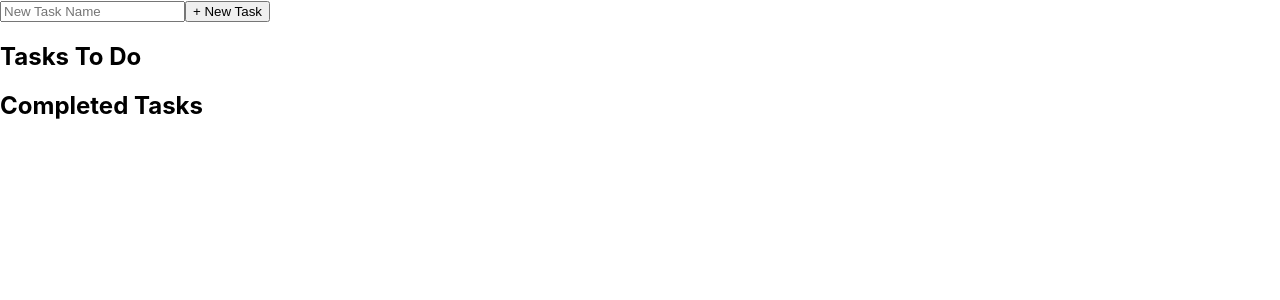
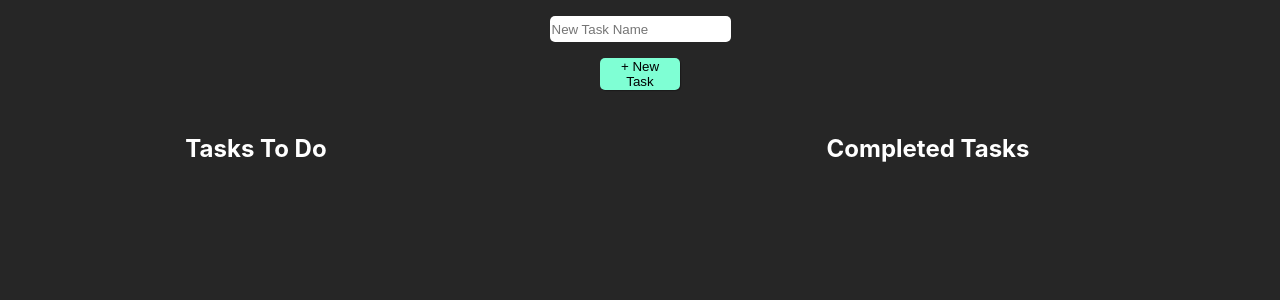
Before and after one commit to eduardofernandes2103/ToDoList_Esparta, a React (Create React App) app: page / in a window 1280 px wide. Shown: the top 300 px of the page. Built offline with nearby package versions, Linux system fonts and the light colour scheme.

Commit message:
style: create page and card Style

```diff
--- a/src/App.js
+++ b/src/App.js
@@ -1,6 +1,7 @@
 import { useState } from 'react';
 import Card from './components/Card'
-import './App.css';
+import { Container } from './styles'
+
 
 function App() {
   const [ addTask, setAddTask ] = useState("");
@@ -18,7 +19,7 @@ function App() {
   }
 
   const handleUncompleteTask = (task) => {
-    const newElement = tasks.filter((element) => element !== task)
+    const newElement = completedTask.filter((element) => element !== task)
     setCompletedTask(newElement);
     setTasks([...tasks, task])
   }
@@ -29,22 +30,22 @@ function App() {
   }
 
   const handleRemoveCompleted = (task) => {
-    const newElement = tasks.filter((element) => element !== task)
+    const newElement = completedTask.filter((element) => element !== task)
     setCompletedTask(newElement);
   }
 
   return (
-    <div>
+    <Container>
 
-      <div className="addTaskplace">
       <input
               placeholder="New Task Name"
               value={addTask}
               onChange={(e) => setAddTask(e.target.value) }
       />
       <button onClick={() => handleAddTask()}>+ New Task</button>
-      </div>
 
+
+      <div className="lists">
         <div className="taskToDo">
           <h2>Tasks To Do</h2>
           {
@@ -72,8 +73,9 @@ function App() {
               />
             ))}
         </div>
+      </div>
 
-    </div>
+    </Container>
   );
 }
 
--- a/src/components/Card/index.jsx
+++ b/src/components/Card/index.jsx
@@ -1,4 +1,5 @@
-import { useState } from 'react'
+import { useEffect, useState } from 'react'
+import { Container } from './styles'
 
 const Card = ({name, click1, children1, click2}) => {
     const [authToRemove, setAuthToRemove] = useState(false)
@@ -11,18 +12,24 @@ const Card = ({name, click1, children1, click2}) => {
         setAuthToRemove(false)
     }
 
+    useEffect(() => {
+        setAuthToRemove(false)
+    }, [click2])
+
     return(
-        <div>
+        <Container>
 
-            <div>
+            <div className="cardPlace">
                 <h3>{name}</h3>
                 <button onClick={ click1 }>{ children1 }</button>
-                <button onClick={() => handleRemove()}> Remove </button>
+                <div className="removeButton">
+                    <button onClick={() => handleRemove()}> Remove </button>
+                </div>
             </div>
 
             {
                 authToRemove === true
-                ?   <div>
+                ?   <div className="confirmRemove">
                         <h4>Are you sure about removing this task?</h4>
                         <button onClick={ click2 }>Yes</button>
                         <button onClick={() => handleNoRemove()} >No</button>
@@ -30,7 +37,7 @@ const Card = ({name, click1, children1, click2}) => {
                 : ""
             }
 
-        </div>
+        </Container>
     )
 }
 
--- /dev/null
+++ b/src/components/Card/styles.js
@@ -0,0 +1,62 @@
+import styled from 'styled-components';
+
+export const Container = styled.div`
+    text-align: center;
+    display: flex;
+    flex-direction: column;
+    justify-content: center;
+    align-items: center;
+
+
+    .cardPlace{
+        button{
+            margin: 0.5rem;
+            width: 5rem;
+            height: 1.5rem;
+            border: none;
+            border-radius: 5px;
+            background: lime;
+            cursor: pointer;
+            box-shadow: 1px 1px 1px rgba(0,0,0,0.3);
+            transition: 0.2s;
+            :hover{
+                opacity: 50%;
+                background-color: gray;
+                color: black;
+            }
+
+        }
+
+        .removeButton{
+            button{
+                background: red;
+                cursor: pointer;
+            }
+        }
+    }
+
+    .confirmRemove{
+        background: gray;
+        color: red;
+        font-style: bolder;
+        border-radius: 10px;
+        padding: 0.5rem;
+
+        button{
+            margin: 0.5rem;
+            width: 5rem;
+            height: 1.5rem;
+            border: none;
+            border-radius: 5px;
+            background: salmon;
+            cursor: pointer;
+            box-shadow: 1px 1px 1px rgba(0,0,0,0.3);
+            transition: 0.2s;
+            :hover{
+                opacity: 50%;
+                background-color: #262626;
+                color: #ffffff;
+            }
+    }
+
+    `
--- /dev/null
+++ b/src/styles.js
@@ -0,0 +1,58 @@
+import styled from 'styled-components';
+
+export const Container = styled.div`
+    text-align: center;
+    display: flex;
+    flex-direction: column;
+    justify-content: center;
+    align-items: center;
+    background: #262626;
+    color: #ffffff;
+
+
+    input{
+        border: none;
+        border-radius: 5px;
+        height: 1.5rem;
+        margin-bottom: 1rem;
+        margin-top: 1rem;
+    }
+    button{
+        width: 5rem;
+        height: 2rem;
+        border: none;
+        border-radius: 5px;
+        background: aquamarine;
+        cursor: pointer;
+        box-shadow: 1px 1px 1px rgba(0,0,0,0.3);
+        transition: 0.2s;
+        :hover{
+            opacity: 50%;
+            background-color: #ffffff;
+            color: black;
+        }
+    }
+
+
+    .lists{
+        display: flex;
+        flex-direction: row;
+        margin-top: 1.5rem;
+        width: 100%;
+        height: 300vh;
+
+        .taskToDo{
+            display: flex;
+            flex-direction: column;
+            margin-right: 5rem;
+            width: 40%
+        }
+
+        .completedTask{
+            display: flex;
+            flex-direction: column;
+            margin-left: 5rem;
+            width: 40%
+        }
+    }
+    `
```
Lines whose indentation alone changed are shown as unchanged.
